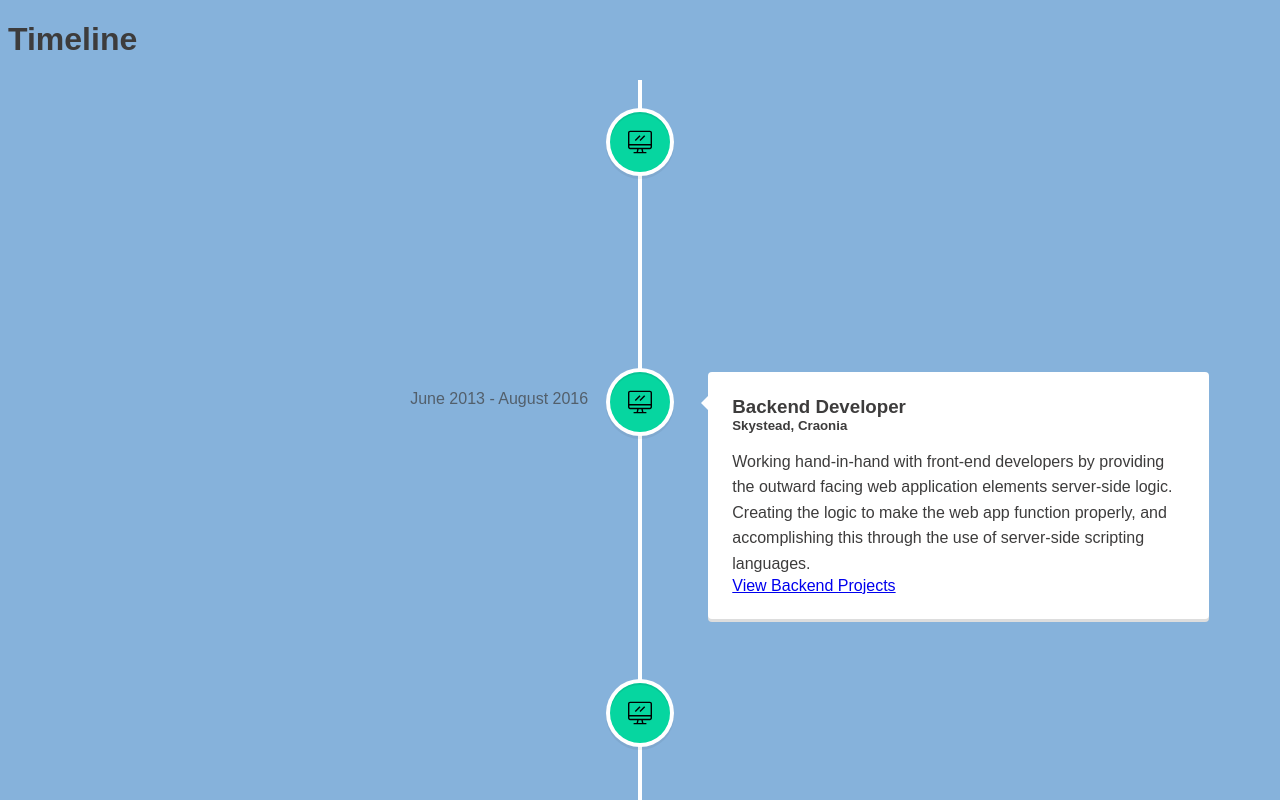
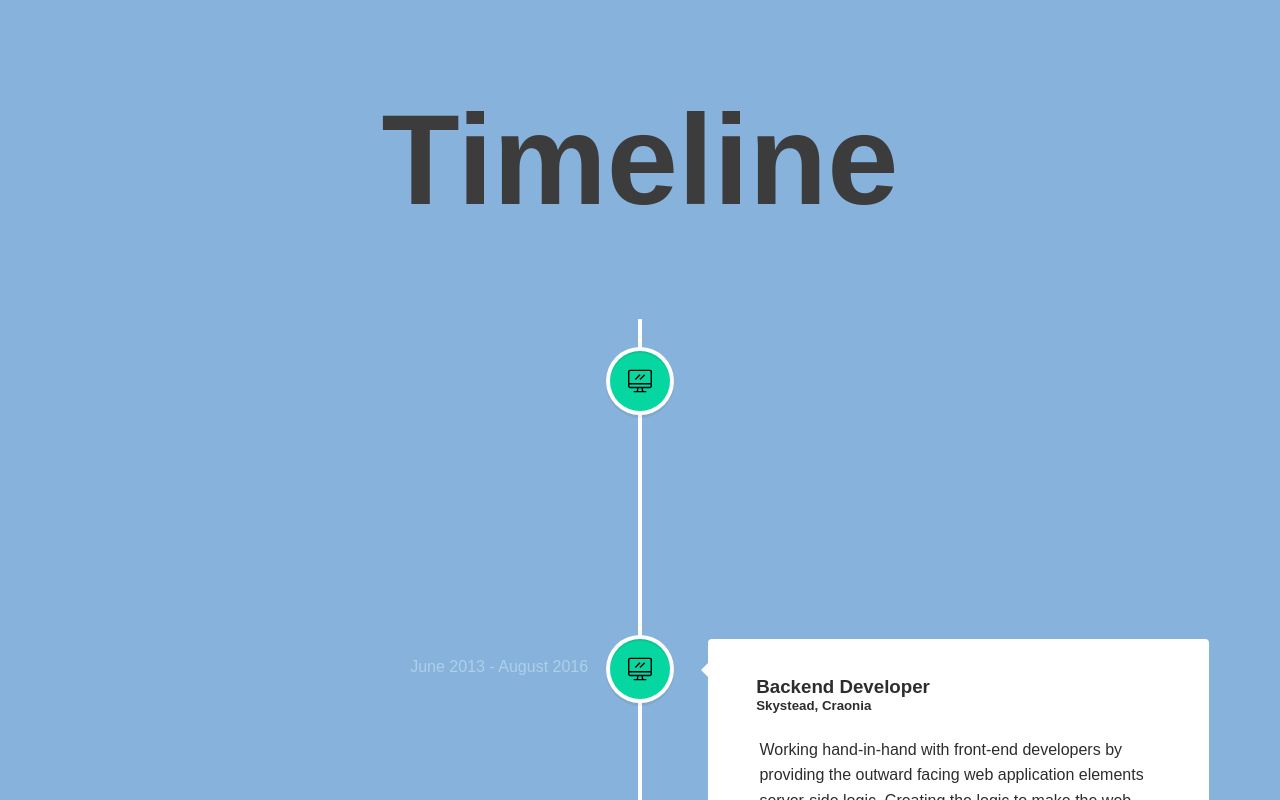
Before and after one commit to anne-marziale/timeline-portfolio, a React (Create React App) app: page / in a window 1280 px wide. Shown: the top 800 px of the page. Built offline with nearby package versions, Linux system fonts and the light colour scheme.

Commit message:
CSS done

```diff
--- a/src/App.css
+++ b/src/App.css
@@ -1,6 +1,67 @@
 body {
   background: rgb(134, 178, 219);
-  font-family: "Montserrat", sans-serif;
+  font-family: 'Montserrat', sans-serif;
   font-size: 16px;
   color: rgb(61, 60, 60);
 }
+
+.title {
+  font-size: 15em;
+  text-align: center;
+  font-family: 'Bebas Neue', sans-serif;
+}
+
+h3 {
+  padding-top: 0.25em;
+}
+
+.vertical-timeline-element-content {
+  box-shadow: 0 0.25en 0.5em 0 rgba(0, 0, 0, 0.25),
+    0 0.4em 1.25 0 rgba(0, 0, 0, 0.15) !important;
+    padding: 2em 3em !important;
+}
+
+
+.date {
+  color: rgb(190, 222, 241);
+}
+
+#description {
+  margin: 1.5em 0.2em 0;
+}
+
+.button {
+  text-decoration: none;
+  padding: 0.5em 1em;
+  border-radius: 5px;
+  color: white;
+}
+
+.workButton {
+  background-color: #06d6a0;
+}
+
+.workButton:hover {
+  background-color: #06d6a0;
+}
+
+.schoolButton {
+  background-color: #f6cf85;
+}
+
+.schoolButton:hover {
+  background-color: #f6cf85;
+}
+
+@media only screen and (max-width: 1700px){
+  .vertical-timeline-element {
+    display: block !important;
+    float: none !important;
+    color: rgb(46, 45, 45);
+    margin-top: 1.5em;
+  }
+
+  .title {
+    font-size: 8em;
+  }
+}
```
